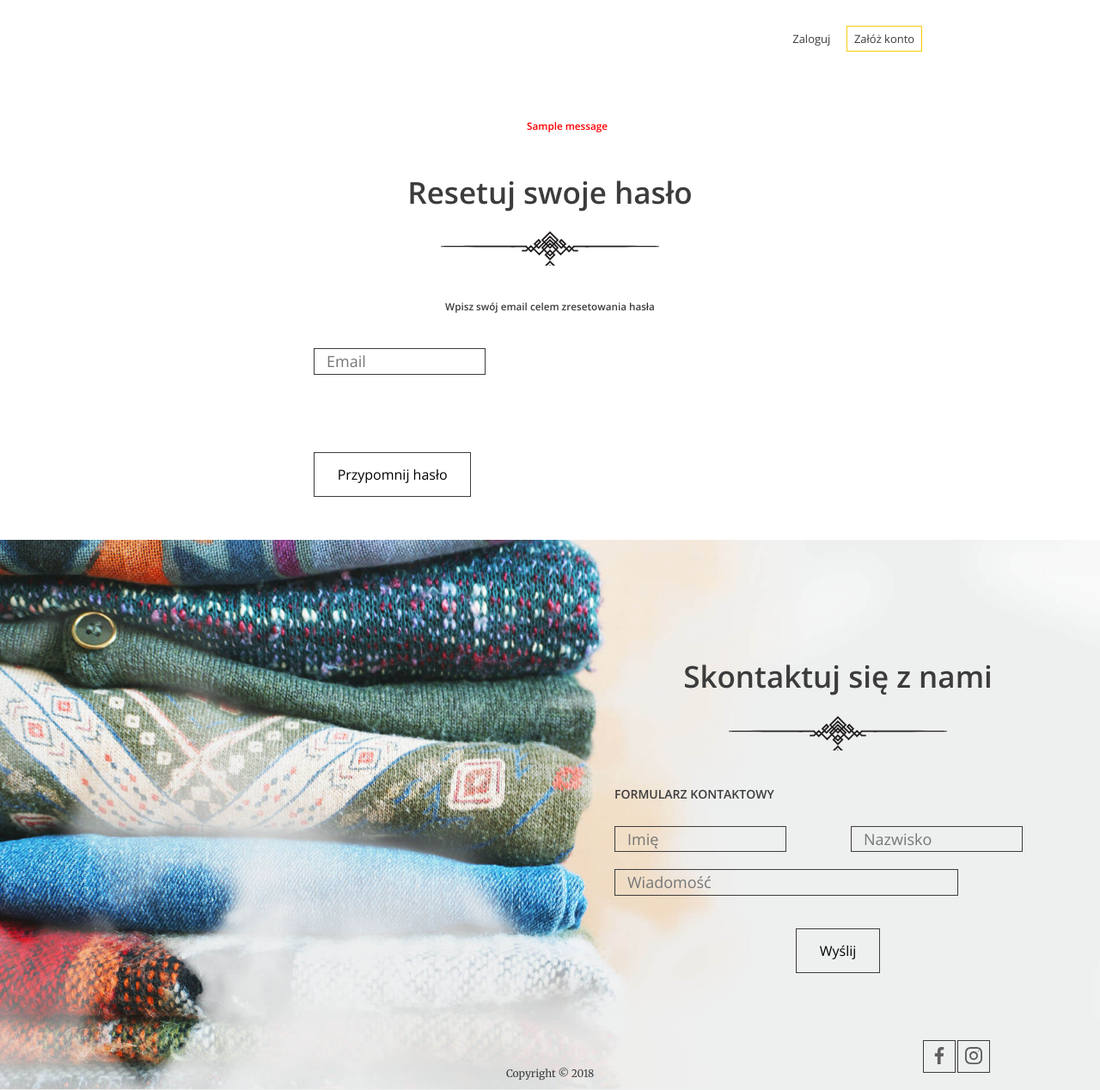
After one commit to Mimax92/good_hands, a Django app: page /reset-password in a window 1280 px wide. The commit adds this page. Shown: the whole page at 86% size. Run offline with Django 3.2, Linux system fonts and the light colour scheme; tables that the repository leaves empty hold one stand-in row (values such as "Sample post"); one stand-in notice (Sample message) is shown; parts of the project's set-up code (start-up, migrations or seed data) failed here and were passed over.

Commit message:
Reset password via Email

```diff
--- a/myapp/templates/login.html
+++ b/myapp/templates/login.html
@@ -20,7 +20,7 @@
         </div>
         <div class="form-group">
           <input type="password" name="password" placeholder="Hasło" />
-          <a href="#" class="btn btn--small btn--without-border reset-password">Przypomnij hasło</a>
+          <a href="{% url 'resetpassword' %}#" class="btn btn--small btn--without-border reset-password">Przypomnij hasło</a>
         </div>
 
         <div class="form-group form-group--buttons">
--- /dev/null
+++ b/myapp/templates/reset-password.html
@@ -0,0 +1,28 @@
+{% extends "base-log-reg.html" %}
+{% load static %}
+{% block content%}
+
+</nav>
+
+</header>
+<section class="login-page">
+    {%if messages %}
+    {% for message in messages %}
+    <ul style="color: red"><h3>{{ message }}</h3></ul>
+    {% endfor %}
+    {% endif %}
+    <h2>Resetuj swoje hasło</h2>
+    <h3>Wpisz swój email celem zresetowania hasła</h3>
+    <form action="{% url 'resetpassword' %}" method="POST">
+        {% csrf_token %}
+        <div class="form-group">
+            <input type="email" name="email" placeholder="Email" value="{{ values.email }}"/>
+        </div>
+        <div class="form-group form-group--buttons">
+            <button class="btn" type="submit">Przypomnij hasło</button>
+            <div>
+    </form>
+</section>
+
+
+{% endblock %}
--- a/myapp/views.py
+++ b/myapp/views.py
@@ -10,14 +10,16 @@ from django.contrib.auth.mixins import LoginRequiredMixin
 from django.contrib import messages
 from django.contrib.auth.forms import PasswordChangeForm
 from django.contrib.auth.decorators import login_required
-from rest_framework_simplejwt.tokens import RefreshToken
+
 from .utils import Util, account_activation_token
 from django.contrib.sites.shortcuts import get_current_site
-from django.conf import settings
-import jwt
+
 from django.utils.encoding import force_bytes, force_text, DjangoUnicodeDecodeError
 from django.utils.http import urlsafe_base64_decode, urlsafe_base64_encode
-from django.contrib.auth.models import User
+
+from validate_email import validate_email
+from django.contrib.auth.tokens import PasswordResetTokenGenerator
+
 # Create your views here.
 
 
@@ -55,6 +57,7 @@ class IndexView(View):
         }
         return render(request, "index.html", ctx)
 
+
 def validationForm(request, bags, adress, city, postcode, phone, more_info, data, time):
     arr_true_false = []
     if int(bags) < 0 or bags == "":
@@ -83,6 +86,7 @@ def validationForm(request, bags, adress, city, postcode, phone, more_info, data
     else:
         return False
 
+
 class FormView(LoginRequiredMixin, View):
     login_url = reverse_lazy('login')
 
@@ -108,13 +112,16 @@ class FormView(LoginRequiredMixin, View):
         more_info = request.POST.get('more_info')
         if validationForm(request, bags, adress, city, postcode, phone, more_info, data, time):
             donation = Donation.objects.create(quantity=int(bags),
-                                               institution=Instytution.objects.get(id=organization_id), user=request.user,
+                                               institution=Instytution.objects.get(id=organization_id),
+                                               user=request.user,
                                                address=adress, city=city, zip_code=postcode, pick_up_date=data,
                                                pick_up_time=time, phone_number=phone, pick_up_comment=more_info)
             donation.categories.set(Category.objects.filter(name__in=categories))
             return redirect('/form-confirmation')
         else:
             return redirect('/form#alert')
+
+
 class FormConfirView(LoginRequiredMixin, View):
     def get(self, request):
         return render(request, "form-confirmation.html", )
@@ -150,25 +157,29 @@ class RegisterView(View):
             user.is_active = False
             user.save()
             uidb64 = urlsafe_base64_encode(force_bytes(user.pk))
-            current_site=get_current_site(request).domain
-            relativeLink= reverse('emailverify', kwargs={'uidb64':uidb64, 'token':account_activation_token.make_token(user)})
-            activate_url = "http://"+ current_site + relativeLink
+            current_site = get_current_site(request).domain
+            relativeLink = reverse('emailverify',
+                                   kwargs={'uidb64': uidb64, 'token': account_activation_token.make_token(user)})
+            activate_url = "http://" + current_site + relativeLink
             email_body = "Cześć " + user.first_name + " Kliknij w link poniżej celem veryfikacji adresu email \n" + activate_url
-            data ={
+            data = {
                 'email_body': email_body,
                 'to_email': user.email,
                 'email_subject': 'Zweryfikuj swój Email'
             }
             Util.send_email(data)
+            messages.success(request, 'Na adres email został wysłany link aktywacyjny')
             return redirect("/login")
         return render(request, "register.html", {"form": form})
+
+
 class EmailVerifyView(View):
     def get(self, request, uidb64, token):
         try:
-            id=force_text(urlsafe_base64_decode(uidb64))
-            user=CustomUser.objects.get(pk=id)
+            id = force_text(urlsafe_base64_decode(uidb64))
+            user = CustomUser.objects.get(pk=id)
             if not account_activation_token.check_token(user, token):
-                return redirect("/login"+'?message='+'User already activated')
+                return redirect("/login" + '?message=' + 'User already activated')
             if user.is_active:
                 return redirect("/login")
             user.is_active = True
@@ -179,11 +190,11 @@ class EmailVerifyView(View):
             return redirect("/register")
 
 
-
 class UserProfileView(LoginRequiredMixin, View):
     def get(self, request):
         donations = Donation.objects.filter(user=request.user).order_by("is_taken", "-don_creation")
         return render(request, "user-profile.html", {"donations": donations})
+
     def post(self, request):
         if 'taken' in request.POST:
             donation = Donation.objects.filter(user=request.user, id=request.POST.get('taken')).update(is_taken=True)
@@ -191,6 +202,8 @@ class UserProfileView(LoginRequiredMixin, View):
         if 'notaken' in request.POST:
             donation = Donation.objects.filter(user=request.user, id=request.POST.get('notaken')).update(is_taken=False)
             return redirect('/user')
+
+
 @login_required
 def updateuserprofileview(request):
     if request.method == 'POST' and 'dat' in request.POST:
@@ -219,3 +232,82 @@ def updateuserprofileview(request):
         form = UserChangeForm(instance=request.user)
         form_password = PasswordChangeForm(user=request.user)
         return render(request, "registration/edit_profile.html", {"form": form, "form_password": form_password})
+
+class RequestPasswordResetEmailView(View):
+    def get(self, request):
+        return render(request, 'reset-password.html')
+
+    def post(self, request):
+        email=request.POST['email']
+
+        ctx = {
+            'values': request.POST
+        }
+        if not validate_email(email):
+            messages.error(request, "Proszę podać właściwy adres email")
+            return render(request, 'reset-password.html', ctx)
+
+        user=CustomUser.objects.filter(email=email)
+        if user.exists():
+            uidb64 = urlsafe_base64_encode(force_bytes(user[0].pk))
+            current_site = get_current_site(request).domain
+            relativeLink = reverse('reset-user-password',
+                                   kwargs={'uidb64': uidb64, 'token': PasswordResetTokenGenerator().make_token(user[0])})
+            reset_url = "http://" + current_site + relativeLink
+            email_body = "Cześć " + user[0].first_name + " Aby zresetować hasło kliknij w link poniżej \n" + reset_url
+            data = {
+                'email_body': email_body,
+                'to_email': user[0].email,
+                'email_subject': 'Reset hasła'
+            }
+            Util.send_email(data)
+
+            messages.success(request, 'Wysłaliśmy Ci maila celem resetu hasła')
+
+            return render(request, 'reset-password.html')
+        messages.success(request, 'Nie ma konta powiązanego z tym adresem email')
+        return render(request, 'reset-password.html')
+class CompletePasswordReset(View):
+    def get(self, request, uidb64, token):
+        ctx = {
+            'uidb64': uidb64,
+            'token': token,
+        }
+
+        try:
+            user_id = force_text(urlsafe_base64_decode(uidb64))
+            user = CustomUser.objects.get(pk=user_id)
+            if not PasswordResetTokenGenerator().check_token(user, token):
+                messages.info(request, "Link został już wykorzystany")
+                return render(request, 'reset-password.html')
+        except Exception as identifier:
+            pass
+        return render(request, 'set-new-password.html', ctx)
+    def post(self, request, uidb64, token):
+        ctx = {
+            'uidb64': uidb64,
+            'token': token,
+        }
+        password = request.POST['password']
+        password2 = request.POST['password2']
+        if password != password2:
+            messages.error(request, 'Hasła są różne')
+            return render(request, 'set-new-password.html', ctx)
+        if len(password) < 8:
+            messages.error(request, "Hasło za krótkie")
+            return render(request, 'set-new-password.html', ctx)
+
+        try:
+            user_id = force_text(urlsafe_base64_decode(uidb64))
+            user = CustomUser.objects.get(pk=user_id)
+            user.set_password(password)
+            user.save()
+            messages.success(request, "Hasło zmienione pomyślnie, może się zalogować za pomocą nowego hasła :)")
+            return redirect('/login/')
+        except Exception as identifier:
+            # import pdb
+            # pdb.set_trace()
+            messages.info(request, "coś poszło nie tak :(")
+            return render(request, 'set-new-password.html', ctx)
+
+        # return render(request, 'set-new-password.html', ctx)
--- a/myproject/urls.py
+++ b/myproject/urls.py
@@ -16,7 +16,7 @@ Including another URLconf
 from django.contrib import admin
 from django.urls import path
 from myapp.views import IndexView, FormView, FormConfirView, LoginView, RegisterView, UserProfileView, \
-    updateuserprofileview, EmailVerifyView
+    updateuserprofileview, EmailVerifyView, RequestPasswordResetEmailView, CompletePasswordReset
 from django.contrib.auth import views as auth_views
 
 urlpatterns = [
@@ -29,6 +29,7 @@ urlpatterns = [
     path('register', RegisterView.as_view(), name="register"),
     path('user', UserProfileView.as_view(), name="userprofile"),
     path('update-user', updateuserprofileview, name="updateuserprofile"),
-    path('email-verify/<uidb64>/<token>', EmailVerifyView.as_view(), name="emailverify")
-# path('update-user', changepasswordview, name="updateuserprofilepassword"),
+    path('email-verify/<uidb64>/<token>', EmailVerifyView.as_view(), name="emailverify"),
+    path('set-new-password/<uidb64>/<token>', CompletePasswordReset.as_view(), name="reset-user-password"),
+    path('reset-password', RequestPasswordResetEmailView.as_view(), name="resetpassword"),
 ]
```
Also changed, not shown: myapp/templates/set-new-password.html (added, +30 -0 lines).
